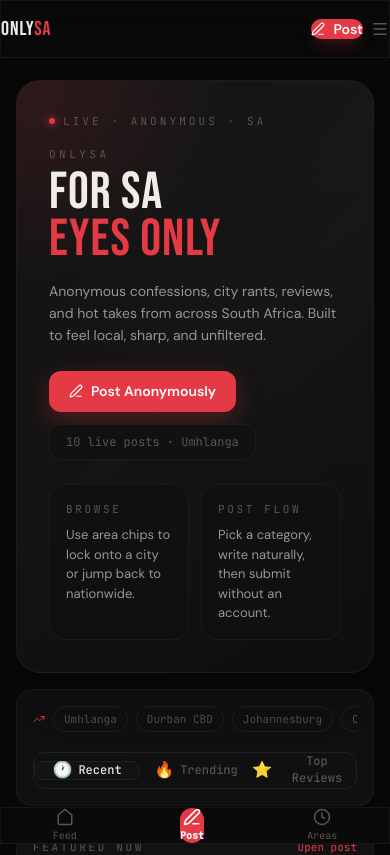
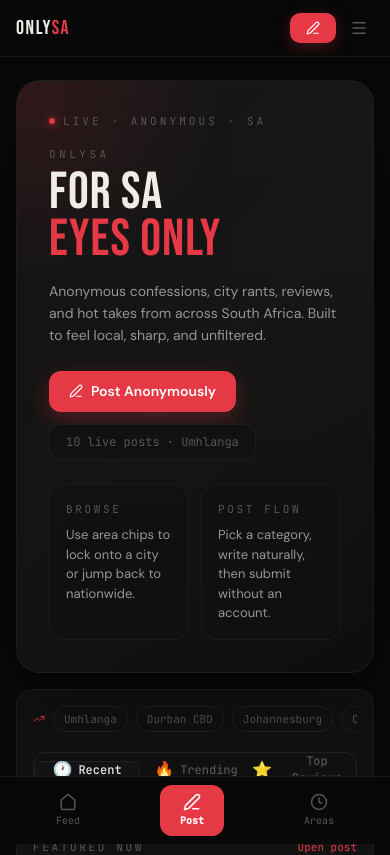
Before and after one commit to vysanchellan/onlysa, a Next.js app: page / in a window 390 px wide. Shown: the top 855 px of the page. Built offline with nearby package versions, Linux system fonts and the light colour scheme.

Commit message:
Update navbar.tsx

```diff
--- a/components/ui/navbar.tsx
+++ b/components/ui/navbar.tsx
@@ -4,12 +4,23 @@ import { useState } from "react";
 import Link from "next/link";
 import { ChevronDown, PenLine, Menu, X } from "lucide-react";
 import { AREAS, type Area } from "@/lib/utils";
-import { cn } from "@/lib/utils";
 
 interface NavProps {
   selectedArea?: Area;
   onAreaChange?: (area: Area) => void;
 }
+
+const C = {
+  bg:        "#080808",
+  bgCard:    "#141414",
+  bgElev:    "#1C1C1C",
+  bgSecond:  "#111111",
+  border:    "#232323",
+  text:      "#F0EDE8",
+  textSec:   "#9A9590",
+  textMuted: "#5A5652",
+  red:       "#E63946",
+};
 
 export function Navbar({ selectedArea = "All SA", onAreaChange }: NavProps) {
   const [areaOpen, setAreaOpen] = useState(false);
@@ -22,49 +33,61 @@ export function Navbar({ selectedArea = "All SA", onAreaChange }: NavProps) {
 
   return (
     <>
-      <header className="fixed top-0 left-0 right-0 z-50 glass border-b border-border/60">
-        <div className="max-w-6xl mx-auto px-4 h-14 flex items-center justify-between gap-3">
+      <header style={{
+        position: "fixed", top: 0, left: 0, right: 0, zIndex: 50,
+        backdropFilter: "blur(16px) saturate(1.2)",
+        WebkitBackdropFilter: "blur(16px) saturate(1.2)",
+        backgroundColor: "rgba(8,8,8,0.88)",
+        borderBottom: `1px solid rgba(35,35,35,0.6)`,
+      }}>
+        <div style={{ maxWidth: "1152px", margin: "0 auto", padding: "0 16px", height: "56px", display: "flex", alignItems: "center", justifyContent: "space-between", gap: "12px" }}>
+
           {/* Logo */}
-          <Link href="/" className="flex-shrink-0">
-            <span className="text-xl font-display tracking-wider text-text-primary">
-              Only
-              <span className="text-accent-red">SA</span>
+          <Link href="/" style={{ textDecoration: "none", flexShrink: 0 }}>
+            <span style={{ fontFamily: "var(--font-display,'Bebas Neue',sans-serif)", fontSize: "20px", letterSpacing: "0.08em", color: C.text }}>
+              Only<span style={{ color: C.red }}>SA</span>
             </span>
           </Link>
 
-          {/* Area selector - desktop */}
-          <div className="relative hidden sm:block">
+          {/* Area selector — desktop */}
+          <div style={{ position: "relative", display: "none" }} className="nav-desktop-area">
             <button
               onClick={() => setAreaOpen(!areaOpen)}
-              className="flex items-center gap-1.5 px-3 py-1.5 rounded-lg bg-bg-elevated border border-border text-text-secondary hover:text-text-primary hover:border-[#333] transition-all text-sm font-mono"
+              style={{
+                display: "flex", alignItems: "center", gap: "6px",
+                padding: "6px 12px", borderRadius: "8px",
+                backgroundColor: C.bgElev, border: `1px solid ${C.border}`,
+                color: C.textSec, fontSize: "13px",
+                fontFamily: "var(--font-mono,monospace)", cursor: "pointer",
+                transition: "all 0.2s",
+              }}
             >
-              <span className="max-w-[120px] truncate">{selectedArea}</span>
-              <ChevronDown
-                size={12}
-                className={cn(
-                  "transition-transform",
-                  areaOpen && "rotate-180"
-                )}
-              />
+              <span style={{ maxWidth: "120px", overflow: "hidden", textOverflow: "ellipsis", whiteSpace: "nowrap" }}>{selectedArea}</span>
+              <ChevronDown size={12} style={{ transition: "transform 0.2s", transform: areaOpen ? "rotate(180deg)" : "none" }} />
             </button>
 
             {areaOpen && (
               <>
-                <div
-                  className="fixed inset-0 z-10"
-                  onClick={() => setAreaOpen(false)}
-                />
-                <div className="absolute top-full mt-1 left-0 w-48 bg-bg-card border border-border rounded-xl shadow-xl overflow-hidden z-20 py-1">
+                <div style={{ position: "fixed", inset: 0, zIndex: 10 }} onClick={() => setAreaOpen(false)} />
+                <div style={{
+                  position: "absolute", top: "calc(100% + 4px)", left: 0,
+                  width: "192px", backgroundColor: C.bgCard,
+                  border: `1px solid ${C.border}`, borderRadius: "12px",
+                  boxShadow: "0 16px 40px rgba(0,0,0,0.5)",
+                  overflow: "hidden", zIndex: 20, padding: "4px 0",
+                }}>
                   {AREAS.map((area) => (
                     <button
                       key={area}
                       onClick={() => handleAreaSelect(area)}
-                      className={cn(
-                        "w-full text-left px-4 py-2 text-sm font-mono transition-colors",
-                        selectedArea === area
-                          ? "text-text-primary bg-bg-elevated"
-                          : "text-text-secondary hover:text-text-primary hover:bg-bg-elevated/50"
-                      )}
+                      style={{
+                        width: "100%", textAlign: "left",
+                        padding: "8px 16px", fontSize: "13px",
+                        fontFamily: "var(--font-mono,monospace)",
+                        color: selectedArea === area ? C.text : C.textSec,
+                        backgroundColor: selectedArea === area ? C.bgElev : "transparent",
+                        border: "none", cursor: "pointer", transition: "all 0.15s",
+                      }}
                     >
                       {area}
                     </button>
@@ -74,47 +97,61 @@ export function Navbar({ selectedArea = "All SA", onAreaChange }: NavProps) {
             )}
           </div>
 
-          {/* CTA */}
-          <div className="flex items-center gap-2">
+          {/* Right side */}
+          <div style={{ display: "flex", alignItems: "center", gap: "8px" }}>
             <Link
               href="/post"
-              className="flex items-center gap-2 px-4 py-2 rounded-xl bg-accent-red text-white text-sm font-semibold hover:bg-accent-red/90 active:scale-95 transition-all shadow-lg shadow-accent-red/20"
+              style={{
+                display: "inline-flex", alignItems: "center", gap: "8px",
+                padding: "8px 16px", borderRadius: "10px",
+                backgroundColor: C.red, color: "#fff",
+                fontSize: "13px", fontWeight: 600,
+                textDecoration: "none",
+                boxShadow: "0 4px 16px rgba(230,57,70,0.28)",
+                transition: "opacity 0.2s",
+              }}
             >
               <PenLine size={14} />
-              <span className="hidden sm:inline">Post Anonymously</span>
-              <span className="sm:hidden">Post</span>
+              <span className="nav-cta-text">Post Anonymously</span>
             </Link>
 
-            {/* Mobile menu */}
             <button
-              className="sm:hidden p-1.5 rounded-lg text-text-muted hover:text-text-primary hover:bg-bg-elevated transition-colors"
+              className="nav-menu-btn"
               onClick={() => setMenuOpen(!menuOpen)}
+              style={{
+                padding: "6px", borderRadius: "8px",
+                backgroundColor: "transparent", border: "none",
+                color: C.textMuted, cursor: "pointer",
+              }}
             >
               {menuOpen ? <X size={18} /> : <Menu size={18} />}
             </button>
           </div>
         </div>
 
-        {/* Mobile area selector */}
+        {/* Mobile area drawer */}
         {menuOpen && (
-          <div className="sm:hidden border-t border-border/60 px-4 py-3 bg-bg-secondary">
-            <p className="text-[11px] font-mono text-text-muted uppercase tracking-wider mb-2">
+          <div className="nav-mobile-menu" style={{
+            borderTop: `1px solid rgba(35,35,35,0.6)`,
+            padding: "12px 16px",
+            backgroundColor: C.bgSecond,
+          }}>
+            <p style={{ fontSize: "11px", fontFamily: "var(--font-mono,monospace)", color: C.textMuted, textTransform: "uppercase", letterSpacing: "0.12em", marginBottom: "8px" }}>
               Filter by area
             </p>
-            <div className="flex flex-wrap gap-2">
+            <div style={{ display: "flex", flexWrap: "wrap", gap: "8px" }}>
               {AREAS.map((area) => (
                 <button
                   key={area}
-                  onClick={() => {
-                    handleAreaSelect(area);
-                    setMenuOpen(false);
+                  onClick={() => { handleAreaSelect(area); setMenuOpen(false); }}
+                  style={{
+                    padding: "4px 12px", borderRadius: "9999px",
+                    fontSize: "12px", fontFamily: "var(--font-mono,monospace)",
+                    border: `1px solid ${selectedArea === area ? C.red : C.border}`,
+                    backgroundColor: selectedArea === area ? "rgba(230,57,70,0.1)" : "transparent",
+                    color: selectedArea === area ? C.red : C.textSec,
+                    cursor: "pointer", transition: "all 0.15s",
                   }}
-                  className={cn(
-                    "px-3 py-1 rounded-full text-xs font-mono border transition-all",
-                    selectedArea === area
-                      ? "border-accent-red text-accent-red bg-accent-red/10"
-                      : "border-border text-text-secondary hover:border-[#333] hover:text-text-primary"
-                  )}
                 >
                   {area}
                 </button>
@@ -124,36 +161,57 @@ export function Navbar({ selectedArea = "All SA", onAreaChange }: NavProps) {
         )}
       </header>
 
-      {/* Bottom nav for mobile */}
-      <nav className="fixed bottom-0 left-0 right-0 z-50 sm:hidden glass border-t border-border/60 safe-bottom">
-        <div className="flex items-center justify-around px-4 py-2">
-          <Link
-            href="/"
-            className="flex flex-col items-center gap-0.5 px-4 py-2 text-text-muted hover:text-text-primary transition-colors"
-          >
+      {/* Mobile bottom nav */}
+      <nav className="nav-bottom" style={{
+        position: "fixed", bottom: 0, left: 0, right: 0, zIndex: 50,
+        backdropFilter: "blur(16px)",
+        WebkitBackdropFilter: "blur(16px)",
+        backgroundColor: "rgba(8,8,8,0.92)",
+        borderTop: `1px solid rgba(35,35,35,0.6)`,
+        paddingBottom: "env(safe-area-inset-bottom, 0px)",
+      }}>
+        <div style={{ display: "flex", alignItems: "center", justifyContent: "space-around", padding: "8px 16px" }}>
+          <Link href="/" style={{ display: "flex", flexDirection: "column", alignItems: "center", gap: "2px", color: C.textMuted, textDecoration: "none" }}>
             <svg width="18" height="18" viewBox="0 0 24 24" fill="none" stroke="currentColor" strokeWidth="2">
               <path d="M3 9l9-7 9 7v11a2 2 0 0 1-2 2H5a2 2 0 0 1-2-2z" />
             </svg>
-            <span className="text-[10px] font-mono">Feed</span>
+            <span style={{ fontSize: "10px", fontFamily: "var(--font-mono,monospace)" }}>Feed</span>
           </Link>
-          <Link
-            href="/post"
-            className="flex flex-col items-center gap-0.5 px-5 py-2 rounded-xl bg-accent-red text-white transition-colors"
-          >
+
+          <Link href="/post" style={{
+            display: "flex", flexDirection: "column", alignItems: "center", gap: "2px",
+            padding: "8px 20px", borderRadius: "12px",
+            backgroundColor: C.red, color: "#fff", textDecoration: "none",
+          }}>
             <PenLine size={18} />
-            <span className="text-[10px] font-mono font-semibold">Post</span>
+            <span style={{ fontSize: "10px", fontFamily: "var(--font-mono,monospace)", fontWeight: 600 }}>Post</span>
           </Link>
+
           <button
             onClick={() => setMenuOpen(!menuOpen)}
-            className="flex flex-col items-center gap-0.5 px-4 py-2 text-text-muted hover:text-text-primary transition-colors"
+            style={{ display: "flex", flexDirection: "column", alignItems: "center", gap: "2px", color: C.textMuted, background: "none", border: "none", cursor: "pointer" }}
           >
             <svg width="18" height="18" viewBox="0 0 24 24" fill="none" stroke="currentColor" strokeWidth="2">
               <circle cx="12" cy="12" r="10" /><polyline points="12 6 12 12 16 14" />
             </svg>
-            <span className="text-[10px] font-mono">Areas</span>
+            <span style={{ fontSize: "10px", fontFamily: "var(--font-mono,monospace)" }}>Areas</span>
           </button>
         </div>
       </nav>
+
+      {/* Responsive overrides */}
+      <style>{`
+        .nav-desktop-area { display: none !important; }
+        .nav-menu-btn     { display: flex !important; }
+        .nav-bottom       { display: block !important; }
+        .nav-cta-text     { display: none; }
+        @media (min-width: 640px) {
+          .nav-desktop-area { display: block !important; }
+          .nav-menu-btn     { display: none !important; }
+          .nav-bottom       { display: none !important; }
+          .nav-cta-text     { display: inline !important; }
+        }
+      `}</style>
     </>
   );
 }
```
